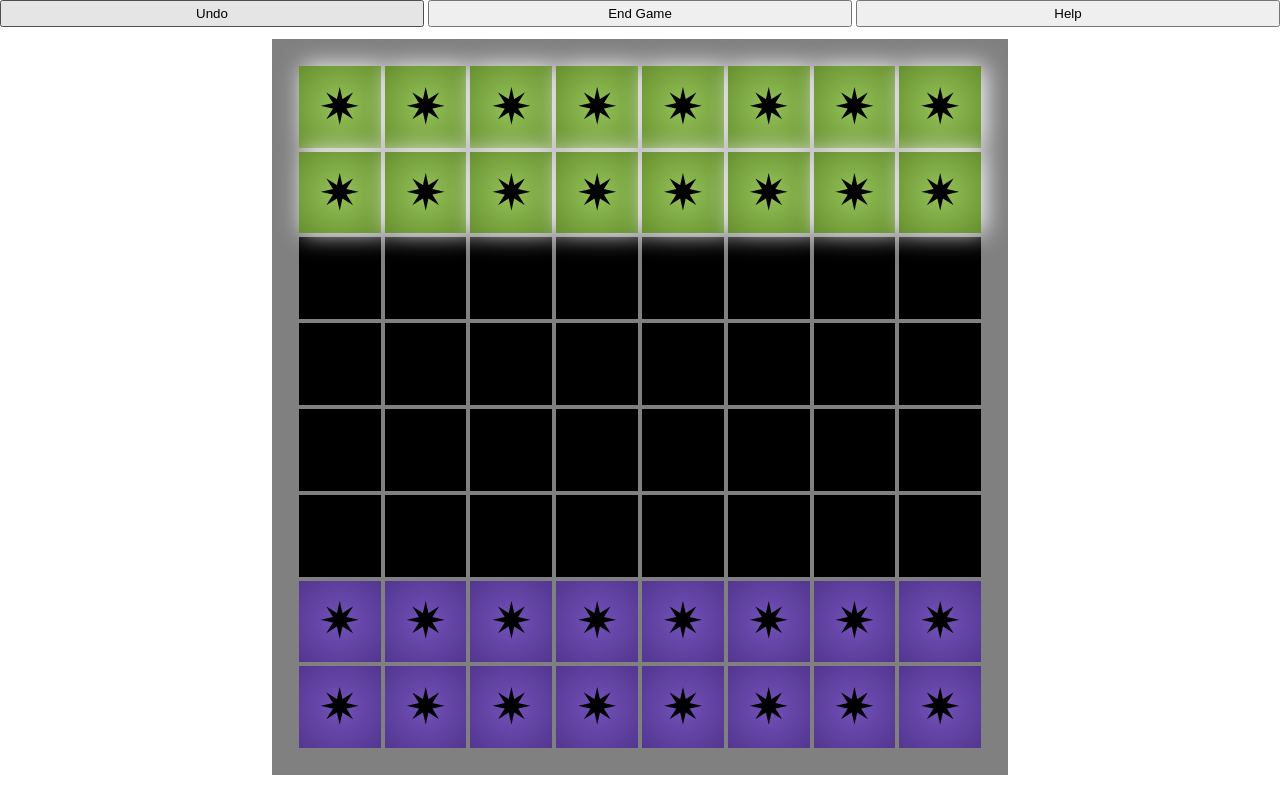
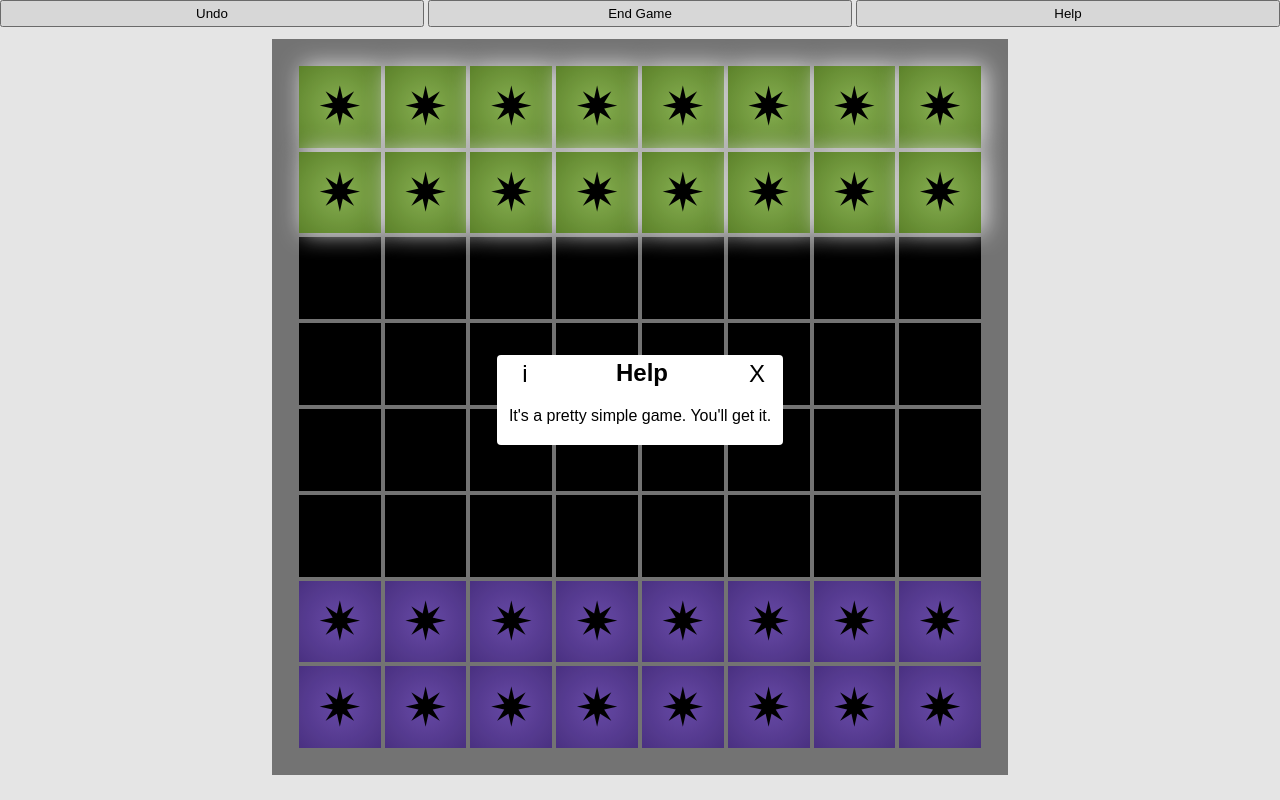
Before and after one commit to developerjaym/Study__typescript--jayrrows, a website with bundled scripts: page public/index.html in a window 1280 px wide. Both pictures are taken after a click on the button "Help". Built offline with nearby package versions, Linux system fonts and the light colour scheme; a web font is replaced by a local one.

Commit message:
adds more dialog functionality, adds help dialog skeleton

```diff
--- a/public/css/styles.css
+++ b/public/css/styles.css
@@ -59,7 +59,7 @@ body {
   display: flex;
   align-items: center;
   justify-content: center;
-  font-size: 50px;
+  font-size: calc(100vmin / 15);
 }
 .square--first {
   background: var(--first);
@@ -80,3 +80,37 @@ body {
 .square--legal {
   filter: drop-shadow(var(--narrow) 0 var(--wide) var(--border));
 }
+
+
+dialog {
+    border: none;
+    border-radius: var(--border-radius);
+    padding: var(--narrow) var(--wide);
+}
+
+dialog header {
+    display: flex;
+    flex-direction: row;
+    justify-content: space-between;
+    align-items: flex-start;
+    column-gap: var(--wide);
+    font-size: 1.5rem;
+}
+dialog header h2 {
+    margin: 0;
+    font-size: 1.5rem;
+}
+
+dialog header .header__option {
+    background: none;
+    border: none;
+    font-size: 1.5rem;
+}
+
+.icon {
+    border-radius: 100%;
+    height: 2rem;
+    width: 2rem;
+    border: 1px solid var(--border);
+    text-align: center;
+}
--- a/src/game/view/ControlsUI.ts
+++ b/src/game/view/ControlsUI.ts
@@ -2,6 +2,7 @@ import { HTMLService } from "../../service/HTMLService.js";
 import injector from "../../service/Injector.js";
 import { GameController } from "../controller/GameController.js";
 import { GameEvent } from "../model/GameEvent.js";
+import { Icon } from "./Icon.js";
 import { Viewable } from "./Viewable.js";
 
 export class ControlsUI implements Viewable {
@@ -22,7 +23,7 @@ export class ControlsUI implements Viewable {
     onChange(event: GameEvent): void {
     }
     private showHelpDialog() {
-        throw new Error("Method not implemented.");
+        this.htmlService.showDialog("Help", "It's a pretty simple game. You'll get it.", Icon.HELP)
 
     }
 }
--- a/src/game/view/GameView.ts
+++ b/src/game/view/GameView.ts
@@ -29,7 +29,7 @@ export class GameView implements Viewable {
   }
   onChange(event: GameEvent): void {
     if(event.type === GameEventType.END) {
-      this.htmlService.createDialog("Game Over", event.message, Icon.CELEBRATE, () => this.controller.endGame())
+      this.htmlService.showDialog("Game Over", event.message, Icon.CELEBRATE, () => this.controller.endGame())
       return
     }
     this.controls.onChange(event);
--- a/src/game/view/Icon.ts
+++ b/src/game/view/Icon.ts
@@ -4,5 +4,6 @@ export enum Icon {
     THUMBS_DOWN = "👎",
     CELEBRATE = "🎉",
     MESSAGE = "✉",
-    CLOSE = "X"
+    CLOSE = "X",
+    HELP = "i"
 }
--- a/src/service/HTMLService.ts
+++ b/src/service/HTMLService.ts
@@ -12,13 +12,18 @@ export class HTMLService {
         element.textContent = textContent
         return element;
     }
-    createDialog(title: string, message: string, icon: Icon = Icon.MESSAGE, onClose: Function = () => {}): void {
+    showDialog(title: string, message: string, icon: Icon = Icon.MESSAGE, onClose: Function = () => {}): void {
         const dialog = this.document.createElement("dialog")
         const dialogHeader = document.createElement("header")
+        const headerIcon = document.createElement("span")
+        headerIcon.classList.add("icon", "header__icon")
+        headerIcon.textContent = icon
+        dialogHeader.append(headerIcon)
         const headerTitle = document.createElement("h2")
         headerTitle.textContent = title
         dialogHeader.append(headerTitle)
         const closeButton = document.createElement("button")
+        closeButton.classList.add("header__option")
         closeButton.textContent = Icon.CLOSE
         closeButton.addEventListener("click", () =>{ dialog.close(); dialog.remove(); onClose() })
         dialogHeader.append(closeButton)
```
